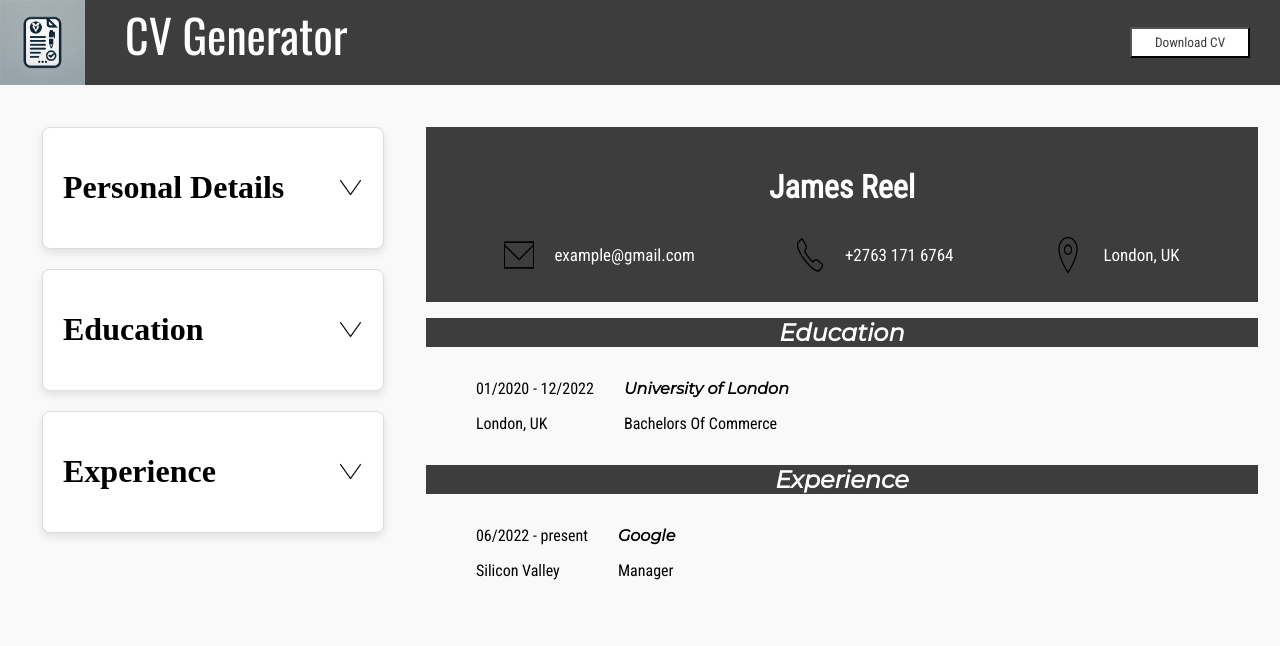
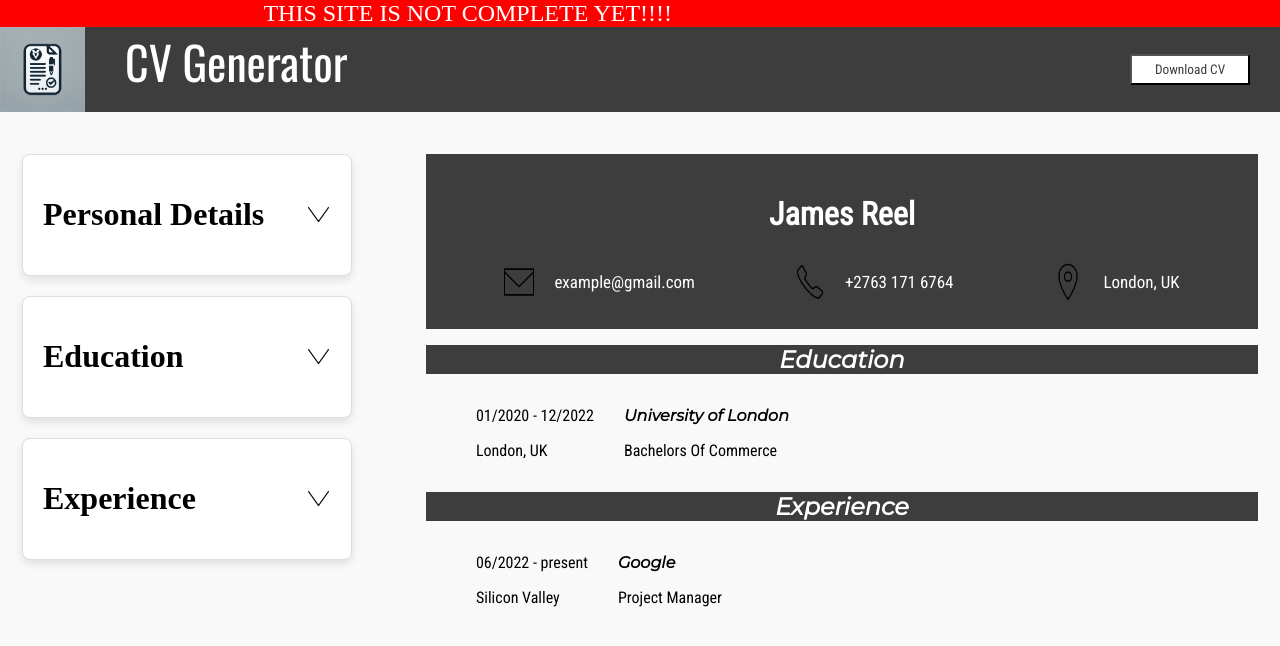
Before and after one commit to softwareNinja-888/cv, a React (Vite) app in the folder cvGenerator/: page / in a window 1280 px wide. Shown: the top 646 px of the page. Built offline with nearby package versions, Linux system fonts and the light colour scheme.

Commit message:
Refactor code

```diff
--- a/cvGenerator/src/components/Form.jsx
+++ b/cvGenerator/src/components/Form.jsx
@@ -46,7 +46,13 @@ export function Form(props){
                 <input id={props.formInfo.three[0]} onChange={props.handleStates} className="form__input" />
 
                 <label htmlFor={props.formInfo.four[0]} className="form__label">{props.formInfo.four[1]}</label>
-                <input id={props.formInfo.four[0]} onChange={props.handleStates} className="form__input" />
+                { props.formInfo.four[0] === 'phone' ? (
+                    <input id={props.formInfo.four[0]} onChange={props.handleStates} className="form__input" placeholder="+(code) 63 171 6764"/>
+                ) : (
+                    <input id={props.formInfo.four[0]} onChange={props.handleStates} className="form__input" />
+                )
+                }
+
 
                 <label htmlFor={props.formInfo.five[0]} className="form__label">{props.formInfo.five[1]}</label>
                 <input id={props.formInfo.five[0]} onChange={props.handleStates} className="form__input" />
--- a/cvGenerator/src/components/Layout.jsx
+++ b/cvGenerator/src/components/Layout.jsx
@@ -5,6 +5,7 @@ import { formData } from '../data/formData.js';
 import { Header,Email,Phone,Location } from './DisplayHeader.jsx';
 import { HeaderDisplay,LeftDisplay,RightDisplay} from './Section.jsx';
 import { MainHeader } from './Header.jsx';
+import {NOTDONE} from './NOTDONE.jsx'
 
 export function Layout(){
 
@@ -22,7 +23,7 @@ export function Layout(){
         startEdu: '01/2020',
         endEdu: '12/2022',
         company: 'Google',
-        position: 'Manager',
+        position: 'Project Manager',
         locationXp: 'Silicon Valley',
         startXp: '06/2022',
         endXp: 'present',
@@ -46,6 +47,7 @@ export function Layout(){
 
     return (
         <>
+            <NOTDONE/>
             <MainHeader/>
             <div className="mainContainer">
 
@@ -92,3 +94,9 @@ export function Layout(){
         </>
     )
 }
+
+// Notes:
+// ADD DATE FUNC
+// LIGHT VALIDATION ON CV IF NEEDED
+// STATES ON EDIT SIDE SO ONE OPENS
+// ADD MORE THAN ONE EDUCATION
--- /dev/null
+++ b/cvGenerator/src/components/NOTDONE.jsx
@@ -0,0 +1,10 @@
+import '../styles/general.css';
+
+export function NOTDONE(){
+
+    return(
+        <div className="not">
+            <span className="notMessage">THIS SITE IS NOT COMPLETE YET!!!!</span>
+        </div>
+    )
+}
--- a/cvGenerator/src/styles/general.css
+++ b/cvGenerator/src/styles/general.css
@@ -29,16 +29,16 @@ body{
     flex-direction: column;
     width: 100%;
     max-width: 300px;
-    margin: 20px;
+    margin-bottom: 20px;
     padding: 20px;
     background-color: white;
     border: 1px solid #ddd;
     border-radius: 8px;
     box-shadow: 0px 4px 8px rgba(0, 0, 0, 0.1);
 }
-.formPersonal{
+/* .formPersonal{
     margin-top: 0px;
-}
+} */
 form *:not(.formHeader):not(.formHeader *):not(.dropdown) {
     display: none;
 }
@@ -186,7 +186,7 @@ form *:not(.formHeader):not(.formHeader *):not(.dropdown) {
 
     transition: all .3s ease-out;
     cursor: pointer;
-    max-height: 40%;
+    max-height: 45%;
     margin-right: 30px;
 }
 .save:hover{
@@ -196,5 +196,33 @@ form *:not(.formHeader):not(.formHeader *):not(.dropdown) {
 .logo{
     width: 85px;
 }
+
+/* NOT DONE SECTION */
+.not {
+    overflow: hidden; /* Keeps the message within the container */
+    width: 100%; /* Adjust width as needed */
+    background-color: red;
+  }
+
+  .notMessage {
+    display: inline-block;
+    white-space: nowrap;
+    font-size: 24px;
+    color: white; /* Customize the color as needed */
+    animation: slide 17s linear infinite;
+  }
+
+  @keyframes slide {
+    0% {
+      transform: translateX(0%);
+    }
+    100% {
+      transform: translateX(200%);
+    }
+  }
+
+
+
+/* END NOT DONE  */
 /* GREY:#3d3d3d*/
 /* BLUE: #043382 */
```
